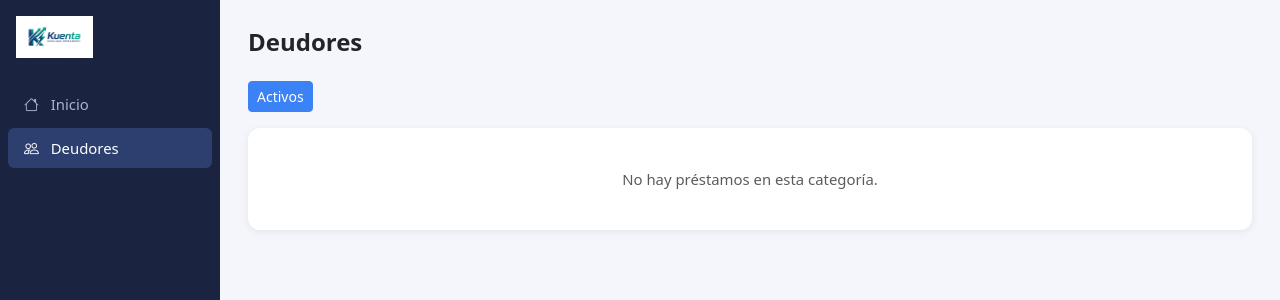
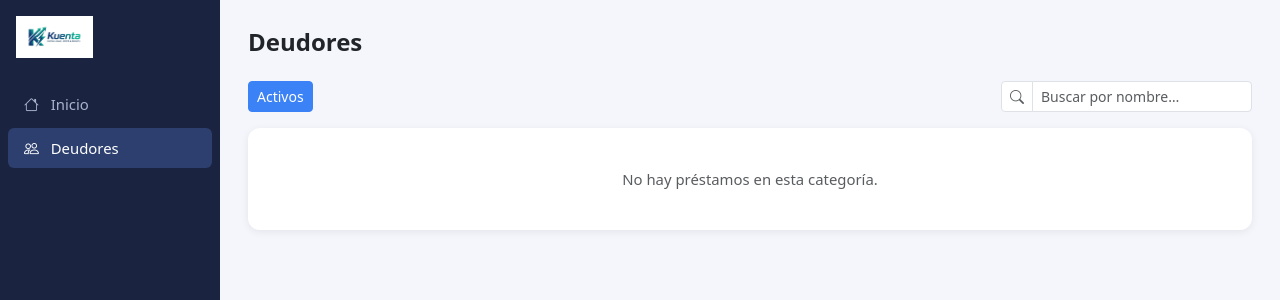
Before and after one commit to Mvega5310/prestamos_app, a Flask app: page /prestamos in a window 1280 px wide. Shown: the top 300 px of the page. Run offline with Flask 3, Linux system fonts and the light colour scheme; the visitor is signed in with stand-in values (Sample User, id 1); data that the repository does not hold is empty.

Commit message:
Agrega búsqueda por nombre en Deudores y Reportes por prestatario
Co-Authored-By: Claude Sonnet 4.6 <noreply@anthropic.com>

```diff
--- a/app.py
+++ b/app.py
@@ -39,7 +39,7 @@ class Usuario(UserMixin, db.Model):
     activo        = db.Column(db.Boolean, default=True)
 
     def set_password(self, pw):
-        self.password_hash = generate_password_hash(pw)
+        self.password_hash = generate_password_hash(pw, method="pbkdf2:sha256")
 
     def check_password(self, pw):
         return check_password_hash(self.password_hash, pw)
@@ -221,15 +221,19 @@ def dashboard():
 @app.route("/prestamos")
 @login_required
 def lista_prestamos():
-    filtro  = request.args.get("filtro", "activos")
+    filtro   = request.args.get("filtro", "activos")
     if current_user.rol != "admin":
         filtro = "activos"
+    buscar   = request.args.get("q", "").strip()
     page     = request.args.get("page", 1, type=int)
     per_page = request.args.get("per_page", 10, type=int)
     if per_page not in (10, 20, 50):
         per_page = 10
 
     q = Prestamo.query.options(subqueryload(Prestamo.abonos))
+
+    if buscar:
+        q = q.filter(Prestamo.nombre.ilike(f"%{buscar}%"))
 
     if filtro == "pagados":
         q = q.filter_by(estado="Pagado").order_by(Prestamo.fecha.desc())
@@ -244,6 +248,7 @@ def lista_prestamos():
                            prestamos=paginacion.items,
                            paginacion=paginacion,
                            filtro=filtro,
+                           buscar=buscar,
                            per_page=per_page)
 
 
@@ -347,8 +352,9 @@ def reportes():
     per_page = request.args.get("per_page", 10, type=int)
     if per_page not in (10, 20, 50):
         per_page = 10
-    page_mes   = request.args.get("page_mes", 1, type=int)
-    page_per   = request.args.get("page_per", 1, type=int)
+    page_mes = request.args.get("page_mes", 1, type=int)
+    page_per = request.args.get("page_per", 1, type=int)
+    q_per    = request.args.get("q_per", "").strip()
 
     with db.engine.connect() as conn:
         # ── Por mes ──────────────────────────────────────────────────────────
@@ -369,11 +375,19 @@ def reportes():
         """), {"lim": per_page, "off": (page_mes - 1) * per_page}).mappings().all()
 
         # ── Por prestatario ───────────────────────────────────────────────────
-        total_per = conn.execute(text("""
-            SELECT COUNT(DISTINCT nombre) FROM prestamos
-        """)).scalar() or 0
+        where_per = "WHERE p.nombre ILIKE :q_per" if q_per and not is_sqlite else \
+                    "WHERE p.nombre LIKE :q_per" if q_per else ""
+        q_per_val = f"%{q_per}%" if q_per else None
 
-        por_persona = conn.execute(text("""
+        total_per = conn.execute(text(f"""
+            SELECT COUNT(*) FROM (
+                SELECT DISTINCT nombre FROM prestamos
+                {'WHERE nombre ILIKE :q_per' if q_per and not is_sqlite
+                 else 'WHERE nombre LIKE :q_per' if q_per else ''}
+            ) t
+        """), {"q_per": q_per_val} if q_per else {}).scalar() or 0
+
+        por_persona = conn.execute(text(f"""
             SELECT p.nombre,
                    COUNT(*) AS veces,
                    SUM(p.capital) AS capital_total,
@@ -385,10 +399,12 @@ def reportes():
                 SELECT prestamo_id, SUM(monto) AS abonado
                 FROM abonos GROUP BY prestamo_id
             ) a ON a.prestamo_id = p.id
+            {where_per}
             GROUP BY p.nombre
             ORDER BY pendiente DESC, capital_total DESC
             LIMIT :lim OFFSET :off
-        """), {"lim": per_page, "off": (page_per - 1) * per_page}).mappings().all()
+        """), {"lim": per_page, "off": (page_per - 1) * per_page,
+               **( {"q_per": q_per_val} if q_per else {}) }).mappings().all()
 
     total_capital = db.session.query(db.func.sum(Prestamo.capital)).scalar() or 0
     total_interes = db.session.query(db.func.sum(Prestamo.interes)).scalar() or 0
@@ -405,7 +421,7 @@ def reportes():
         per_page=per_page,
         total_capital=total_capital, total_interes=total_interes,
         total_emitido=total_emitido, total_cobrado=total_cobrado,
-        total_n=total_n)
+        total_n=total_n, q_per=q_per)
 
 
 # ── API autocomplete nombres ──────────────────────────────────────────────────
--- a/templates/prestamos.html
+++ b/templates/prestamos.html
@@ -11,12 +11,23 @@
   {% endif %}
 </div>
 
-<div class="mb-3 d-flex gap-2">
+<div class="mb-3 d-flex flex-wrap gap-2 align-items-center">
   <a href="?filtro=activos" class="btn btn-sm {% if filtro=='activos' %}btn-primary{% else %}btn-outline-secondary{% endif %}">Activos</a>
   {% if current_user.rol == 'admin' %}
   <a href="?filtro=pagados" class="btn btn-sm {% if filtro=='pagados' %}btn-success{% else %}btn-outline-secondary{% endif %}">Pagados</a>
   <a href="?filtro=todos"   class="btn btn-sm {% if filtro=='todos' %}btn-secondary{% else %}btn-outline-secondary{% endif %}">Todos</a>
   {% endif %}
+  <form method="get" class="d-flex gap-1 ms-auto" style="max-width:260px">
+    <input type="hidden" name="filtro" value="{{ filtro }}">
+    <input type="hidden" name="per_page" value="{{ per_page }}">
+    <div class="input-group input-group-sm">
+      <span class="input-group-text bg-white"><i class="bi bi-search text-muted"></i></span>
+      <input type="text" name="q" class="form-control" placeholder="Buscar por nombre…" value="{{ buscar }}">
+      {% if buscar %}
+      <a href="?filtro={{ filtro }}&per_page={{ per_page }}" class="btn btn-outline-secondary"><i class="bi bi-x"></i></a>
+      {% endif %}
+    </div>
+  </form>
 </div>
 
 {% if prestamos %}
@@ -71,7 +82,7 @@
       <small class="text-muted">{{ paginacion.total }} registros · página {{ paginacion.page }} de {{ paginacion.pages }}</small>
       <div class="d-flex gap-1">
         {% for n in [10, 20, 50] %}
-        <a href="?filtro={{ filtro }}&page=1&per_page={{ n }}"
+        <a href="?filtro={{ filtro }}&page=1&per_page={{ n }}{% if buscar %}&q={{ buscar }}{% endif %}"
            class="btn btn-sm {% if per_page == n %}btn-secondary{% else %}btn-outline-secondary{% endif %}"
            style="padding:1px 8px;font-size:.75rem">{{ n }}</a>
         {% endfor %}
@@ -81,19 +92,19 @@
     <nav>
       <ul class="pagination pagination-sm mb-0">
         <li class="page-item {% if not paginacion.has_prev %}disabled{% endif %}">
-          <a class="page-link" href="?filtro={{ filtro }}&page={{ paginacion.prev_num }}&per_page={{ per_page }}"><i class="bi bi-chevron-left"></i></a>
+          <a class="page-link" href="?filtro={{ filtro }}&page={{ paginacion.prev_num }}&per_page={{ per_page }}{% if buscar %}&q={{ buscar }}{% endif %}"><i class="bi bi-chevron-left"></i></a>
         </li>
         {% for pg in paginacion.iter_pages(left_edge=1, right_edge=1, left_current=2, right_current=2) %}
           {% if pg %}
             <li class="page-item {% if pg == paginacion.page %}active{% endif %}">
-              <a class="page-link" href="?filtro={{ filtro }}&page={{ pg }}&per_page={{ per_page }}">{{ pg }}</a>
+              <a class="page-link" href="?filtro={{ filtro }}&page={{ pg }}&per_page={{ per_page }}{% if buscar %}&q={{ buscar }}{% endif %}">{{ pg }}</a>
             </li>
           {% else %}
             <li class="page-item disabled"><span class="page-link">…</span></li>
           {% endif %}
         {% endfor %}
         <li class="page-item {% if not paginacion.has_next %}disabled{% endif %}">
-          <a class="page-link" href="?filtro={{ filtro }}&page={{ paginacion.next_num }}&per_page={{ per_page }}"><i class="bi bi-chevron-right"></i></a>
+          <a class="page-link" href="?filtro={{ filtro }}&page={{ paginacion.next_num }}&per_page={{ per_page }}{% if buscar %}&q={{ buscar }}{% endif %}"><i class="bi bi-chevron-right"></i></a>
         </li>
       </ul>
     </nav>
@@ -160,7 +171,7 @@
       <small class="text-muted">{{ paginacion.total }} · pág {{ paginacion.page }}/{{ paginacion.pages }}</small>
       <div class="d-flex gap-1">
         {% for n in [10, 20, 50] %}
-        <a href="?filtro={{ filtro }}&page=1&per_page={{ n }}"
+        <a href="?filtro={{ filtro }}&page=1&per_page={{ n }}{% if buscar %}&q={{ buscar }}{% endif %}"
            class="btn btn-sm {% if per_page == n %}btn-secondary{% else %}btn-outline-secondary{% endif %}"
            style="padding:1px 8px;font-size:.75rem">{{ n }}</a>
         {% endfor %}
@@ -170,21 +181,21 @@
     <nav>
       <ul class="pagination pagination-sm mb-0">
         <li class="page-item {% if not paginacion.has_prev %}disabled{% endif %}">
-          <a class="page-link" href="?filtro={{ filtro }}&page={{ paginacion.prev_num }}&per_page={{ per_page }}">
+          <a class="page-link" href="?filtro={{ filtro }}&page={{ paginacion.prev_num }}&per_page={{ per_page }}{% if buscar %}&q={{ buscar }}{% endif %}">
             <i class="bi bi-chevron-left"></i>
           </a>
         </li>
         {% for pg in paginacion.iter_pages(left_edge=1, right_edge=1, left_current=1, right_current=1) %}
           {% if pg %}
             <li class="page-item {% if pg == paginacion.page %}active{% endif %}">
-              <a class="page-link" href="?filtro={{ filtro }}&page={{ pg }}&per_page={{ per_page }}">{{ pg }}</a>
+              <a class="page-link" href="?filtro={{ filtro }}&page={{ pg }}&per_page={{ per_page }}{% if buscar %}&q={{ buscar }}{% endif %}">{{ pg }}</a>
             </li>
           {% else %}
             <li class="page-item disabled"><span class="page-link">…</span></li>
           {% endif %}
         {% endfor %}
         <li class="page-item {% if not paginacion.has_next %}disabled{% endif %}">
-          <a class="page-link" href="?filtro={{ filtro }}&page={{ paginacion.next_num }}&per_page={{ per_page }}">
+          <a class="page-link" href="?filtro={{ filtro }}&page={{ paginacion.next_num }}&per_page={{ per_page }}{% if buscar %}&q={{ buscar }}{% endif %}">
             <i class="bi bi-chevron-right"></i>
           </a>
         </li>
```
Also changed, not shown: templates/reportes.html (+18 -3 lines).
